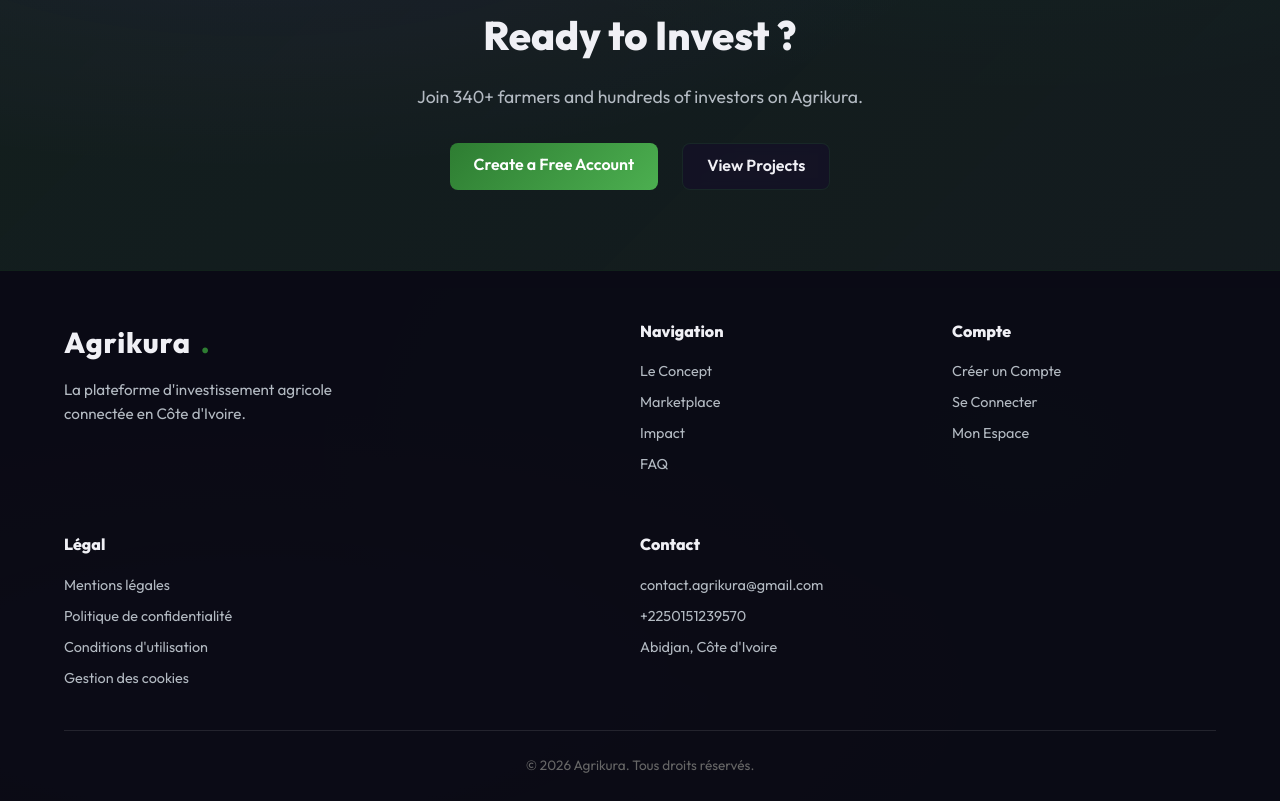
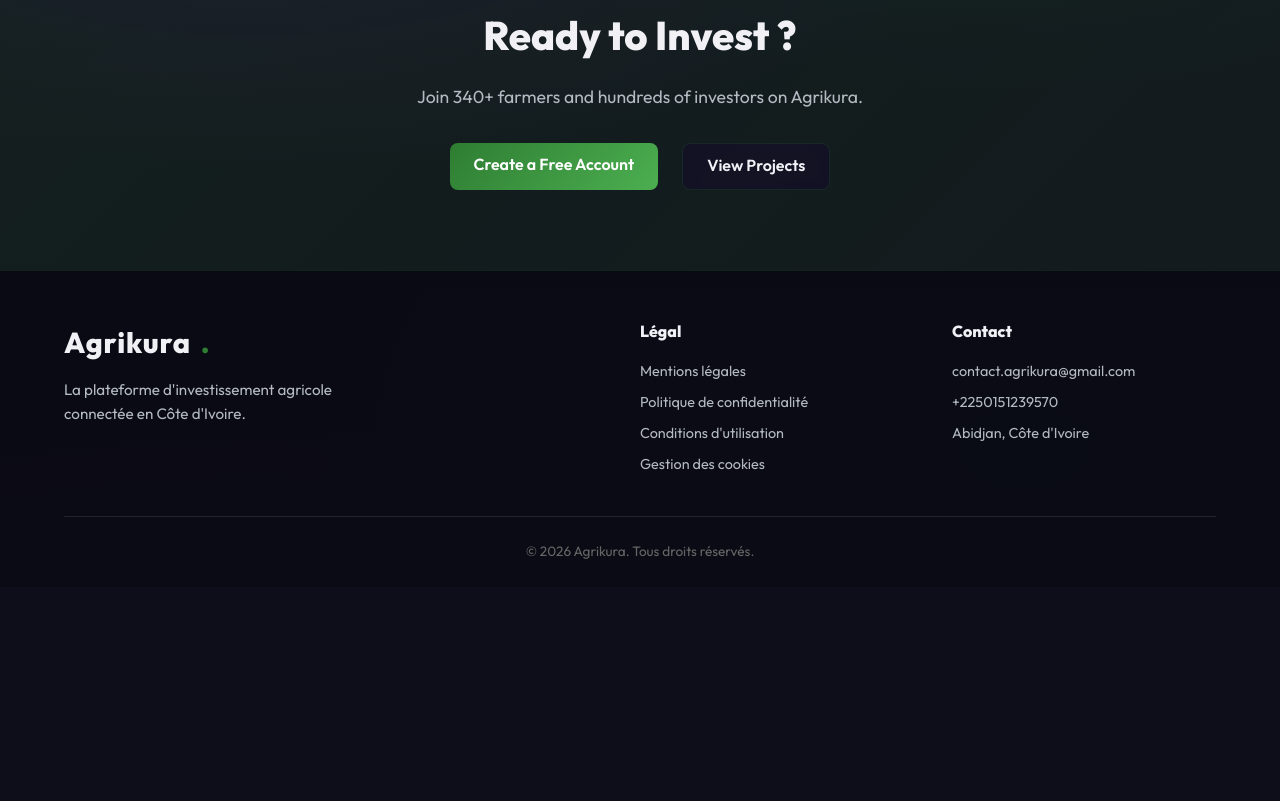
Before and after one commit to Chisrus/AGRIKURA-CI, a website built with Vite: page index.html in a window 1280 px wide. Shown: the part 5312-6113 px from the top of the page. After the commit the page ends 5899 px from the top, so only its background shows below. Built offline with nearby package versions, Linux system fonts and the light colour scheme; no server answers.

Commit message:
Simplify footer links

```diff
--- a/index.html
+++ b/index.html
@@ -285,19 +285,6 @@
                 <p>La plateforme d'investissement agricole connectée en Côte d'Ivoire.</p>
             </div>
             <div class="footer-links">
-                <h4>Navigation</h4>
-                <a href="#concept">Le Concept</a>
-                <a href="/marketplace.html">Marketplace</a>
-                <a href="#statistics">Impact</a>
-                <a href="#faq">FAQ</a>
-            </div>
-            <div class="footer-links">
-                <h4>Compte</h4>
-                <a href="/register.html">Créer un Compte</a>
-                <a href="/login.html">Se Connecter</a>
-                <a href="/dashboard.html">Mon Espace</a>
-            </div>
-            <div class="footer-links">
                 <h4>Légal</h4>
                 <a href="/mentions-legales.html">Mentions légales</a>
                 <a href="/politique-confidentialite.html">Politique de confidentialité</a>
```
